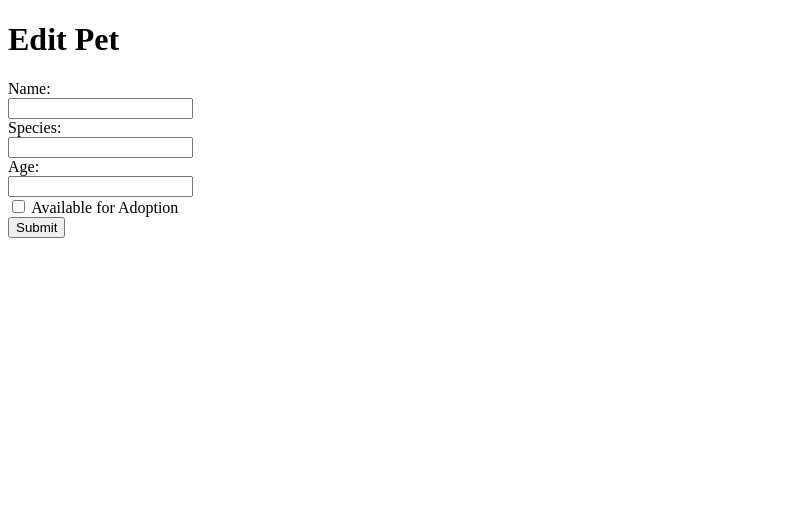
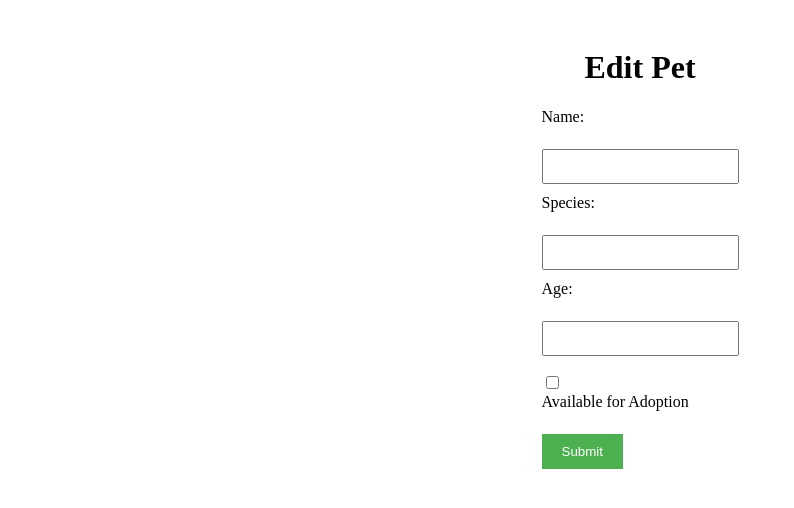
Before and after one commit to itskeshwam/Pet-Adoption, a Flask app: page /edit_pet/1 in a window 1280 px wide. Shown: the top 508 px of the page, without its empty margins (0-794 px from the left). Run offline with Flask 3, Linux system fonts and the light colour scheme; data that the repository does not hold is empty.

Commit message:
Updated UI

```diff
--- a/app.py
+++ b/app.py
@@ -16,7 +16,7 @@ cursor = db.cursor()
 @app.route('/', methods=['GET', 'POST'])
 def index():
     page = request.args.get('page', 1, type=int)
-    per_page = 5
+    per_page = 10
     offset = (page - 1) * per_page
     search = request.form.get('search')
     if search:
--- a/static/css/styles.css
+++ b/static/css/styles.css
@@ -1,7 +1,77 @@
-body {
-    font-family: Arial, sans-serif;
+/* Styles for the container */
+.container {
+    max-width: 800px;
+    margin: 0 auto;
+    padding: 20px;
+    text-align: center; /* Center the contents */
 }
 
-h1 {
-    color: #333;
+/* Styles for form elements */
+.container form {
+    display: inline-block;
+    text-align: left; /* Align form elements to the left */
 }
+
+.container form label {
+    display: block;
+    margin-bottom: 5px;
+}
+
+.container form input[type="text"],
+.container form input[type="number"] {
+    width: 100%;
+    padding: 8px;
+    margin-bottom: 10px;
+    box-sizing: border-box;
+}
+
+.container form input[type="checkbox"] {
+    margin-top: 10px;
+}
+
+.container form input[type="submit"] {
+    background-color: #4CAF50;
+    color: white;
+    padding: 10px 20px;
+    border: none;
+    cursor: pointer;
+}
+
+.container form input[type="submit"]:hover {
+    background-color: #45a049;
+}
+
+/* Styles for the pet table */
+.pet-table {
+    width: 100%;
+    border-collapse: collapse;
+}
+
+.pet-table th, .pet-table td {
+    border: 1px solid #ddd;
+    padding: 8px;
+    text-align: left;
+}
+
+.pet-table th {
+    background-color: #f2f2f2;
+}
+
+.pet-table tr:nth-child(even) {
+    background-color: #f2f2f2;
+}
+
+/* Styles for pagination */
+.pagination {
+    margin-top: 20px;
+}
+
+.pagination a {
+    padding: 8px;
+    text-decoration: none;
+    color: black;
+}
+
+.pagination a:hover {
+    background-color: #ddd;
+}
--- a/templates/edit_pet.html
+++ b/templates/edit_pet.html
@@ -4,8 +4,10 @@
     <meta charset="UTF-8">
     <meta name="viewport" content="width=device-width, initial-scale=1.0">
     <title>Edit Pet</title>
+    <link rel="stylesheet" type="text/css" href="{{ url_for('static', filename='css/styles.css') }}">
 </head>
 <body>
+    <div class="container">
         <h1>Edit Pet</h1>
         <form method="POST" action="/edit_pet/{{ pet[0] }}">
             <label for="name">Name:</label><br>
@@ -18,5 +20,7 @@
             <label for="available">Available for Adoption</label><br>
             <input type="submit" value="Submit">
         </form>
+    </div>
+    <script src="{{ url_for('static', filename='js/script.js') }}"></script>
 </body>
 </html>
```
Also changed, not shown: templates/index.html (+9 -4 lines). Lines whose indentation alone changed are shown as unchanged.
